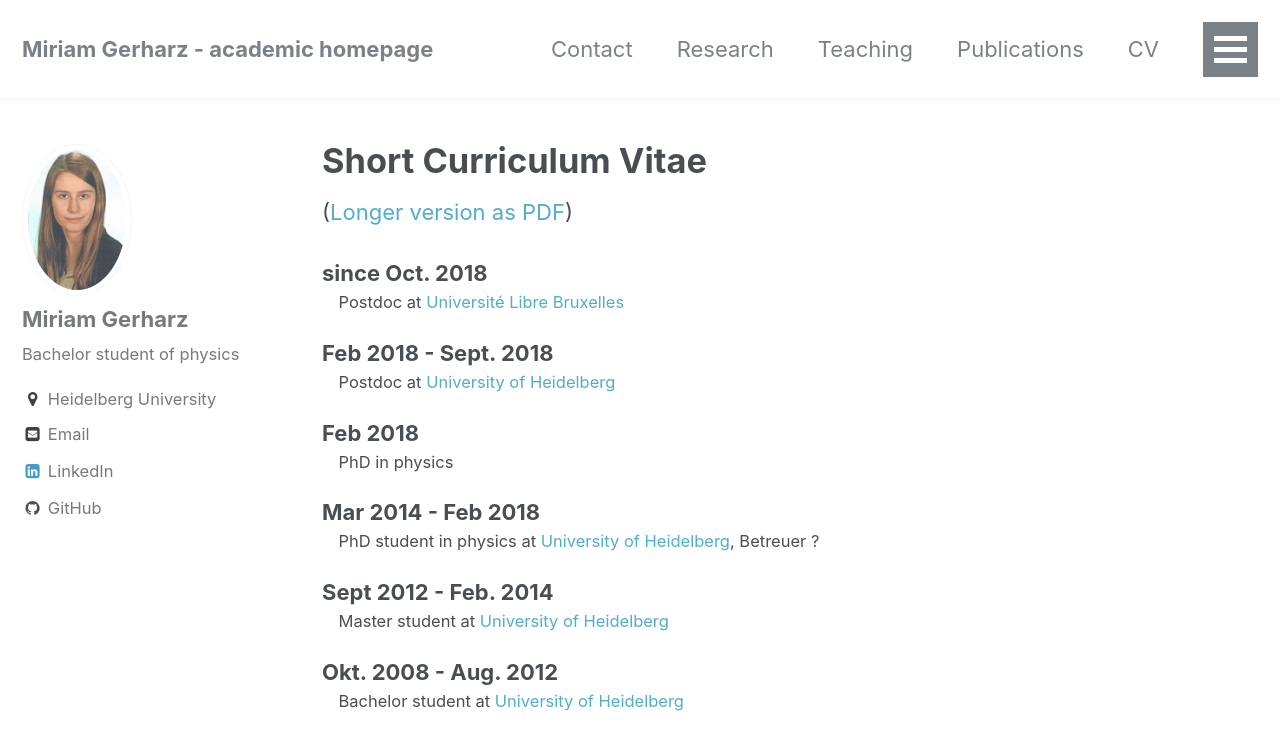
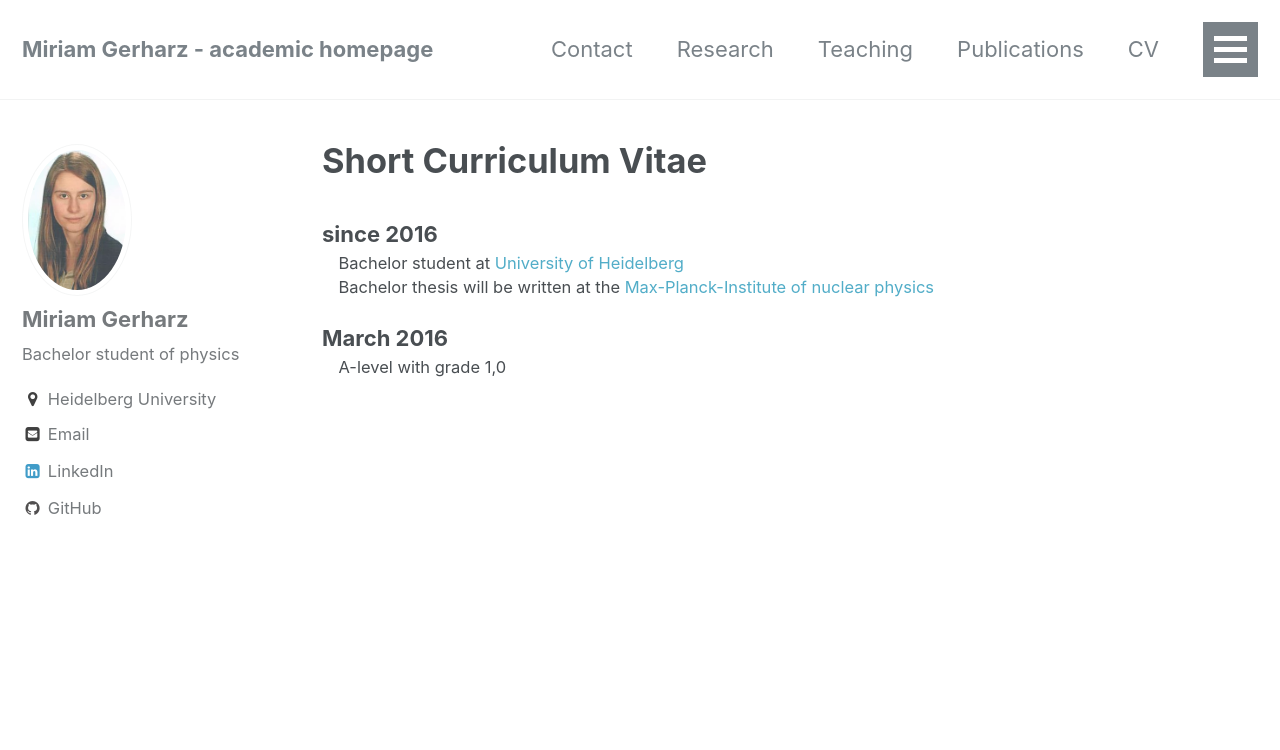
Before and after one commit to MiriamG97/Miriam-Gerharz.github.io, a Jekyll site: the page built from _pages/cv.md, in a window 1280 px wide and 900 px high. Shown: the top 750 px of the window. Built offline with Jekyll 4.4.1, drawn with Linux system fonts in a browser that asks for light colours.

Commit message:
Update cv.md

```diff
--- a/_pages/cv.md
+++ b/_pages/cv.md
@@ -4,23 +4,11 @@
 permalink: /cv/
 ---
 
-([Longer version as PDF](/CV_MartinBies.pdf))
+<!--([Longer version as PDF](/CV_MartinBies.pdf))-->
 
-since Oct. 2018
-:   Postdoc at [Université Libre Bruxelles](http://www.ulb.ac.be/sciences/ptm/pmif/)
+since 2016
+:   Bachelor student at [University of Heidelberg](https://www.physik.uni-heidelberg.de/?lang=en) <br>
+    Bachelor thesis will be written at the [Max-Planck-Institute of nuclear physics](https://www.mpi-hd.mpg.de/mpi/en/start/)
 
-Feb 2018 - Sept. 2018
-:   Postdoc at [University of Heidelberg](https://www.thphys.uni-heidelberg.de/index.php?lang=e&n1=bsm_group)
-
-Feb 2018
-:   PhD in physics
-
-Mar 2014 - Feb 2018
-:   PhD student in physics at [University of Heidelberg](https://www.thphys.uni-heidelberg.de/index.php?lang=e&n1=bsm_group),
-    Betreuer ?
-
-Sept 2012 - Feb. 2014
-:   Master student at [University of Heidelberg](https://www.thphys.uni-heidelberg.de/index.php?lang=e&n1=bsm_group)
-
-Okt. 2008 - Aug. 2012
-:   Bachelor student at [University of Heidelberg](https://www.thphys.uni-heidelberg.de/index.php?lang=e&n1=bsm_group)
+March 2016
+:   A-level with grade 1,0
```
